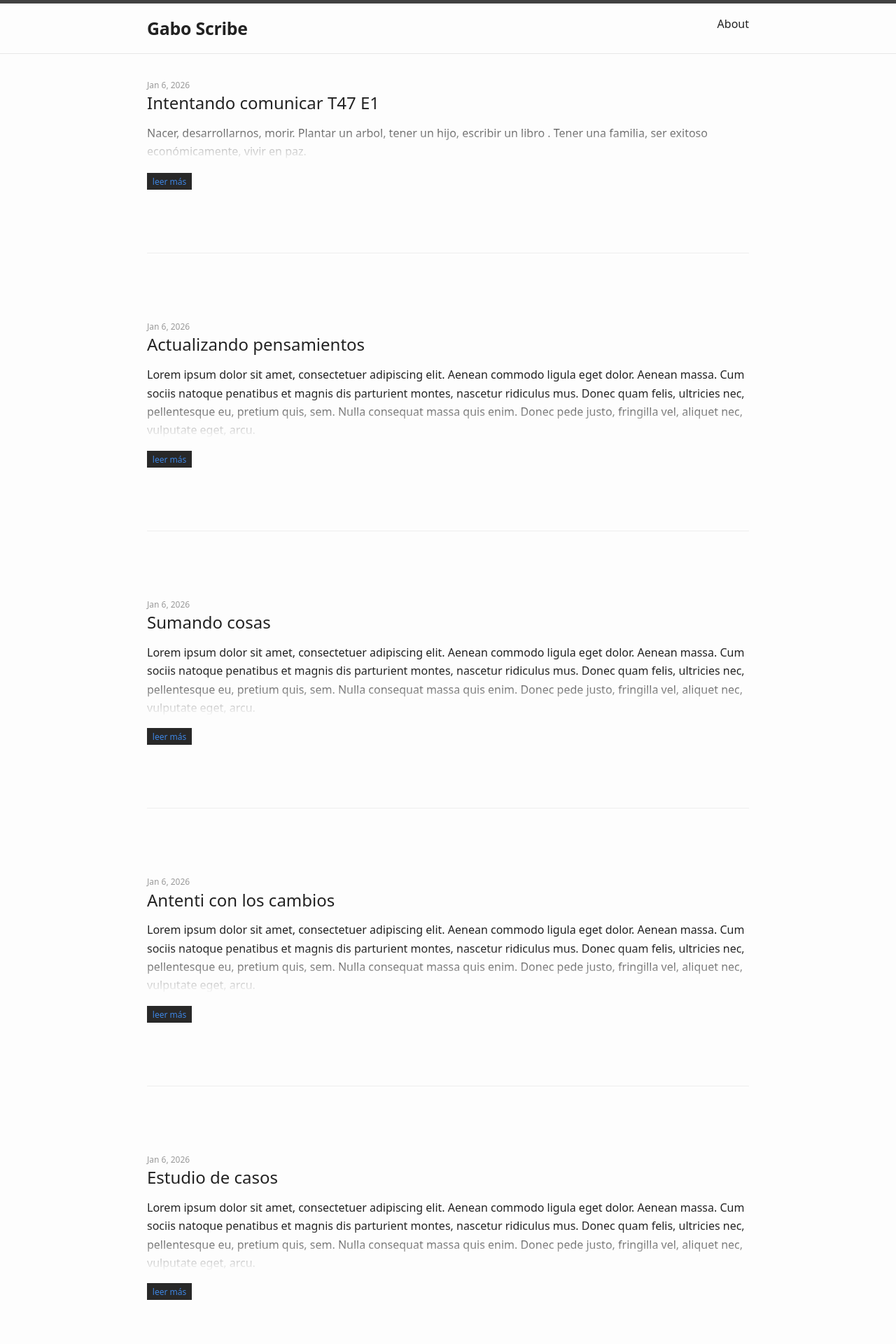
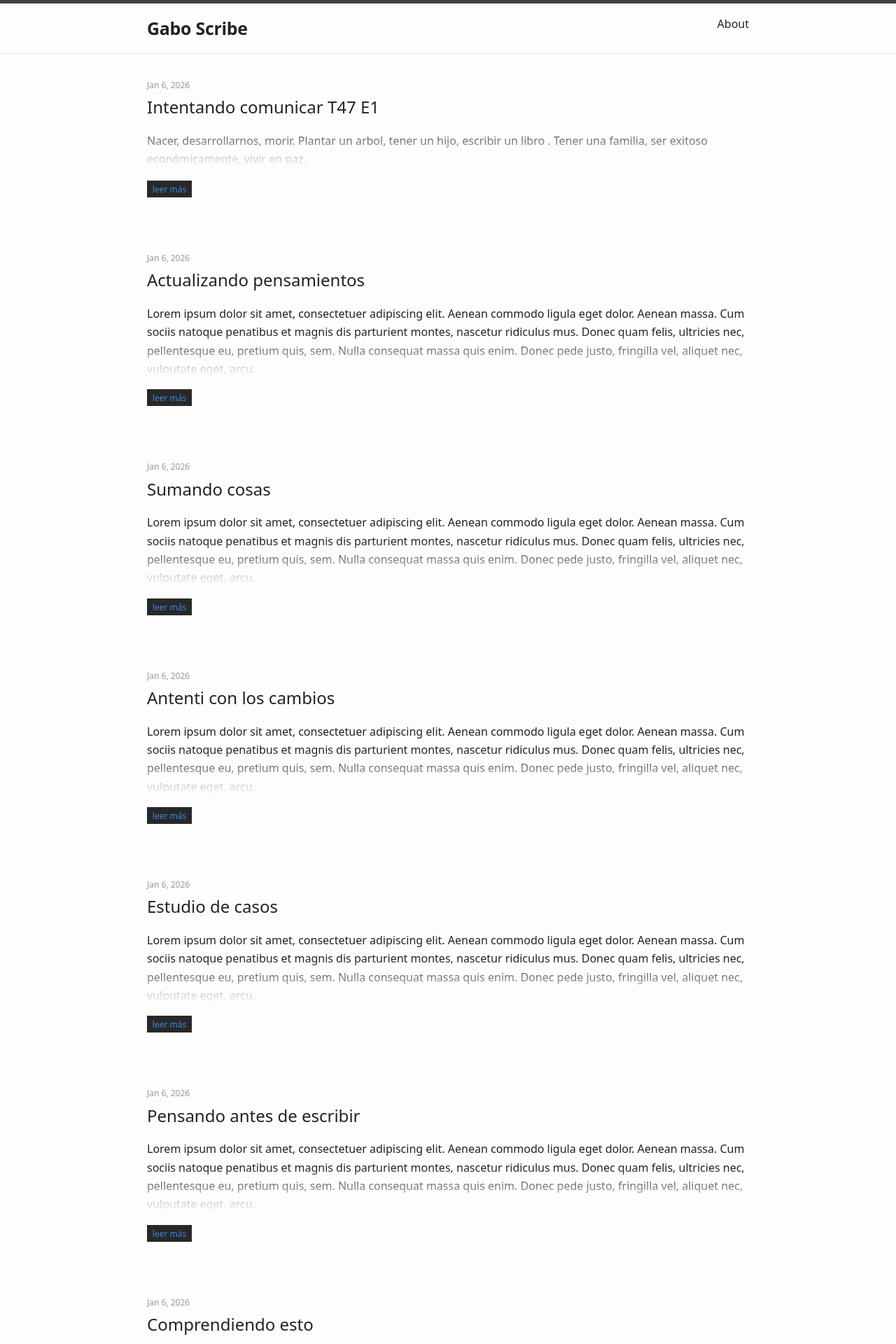
Before and after one commit to gsplay/blog, a Jekyll site: the page built from index.markdown, in a window 1280 px wide. Shown: the top 1920 px of the page at 70% size. Built offline with Jekyll 4.4.1, drawn with Linux system fonts in a browser that asks for light colours.

Commit message:
Revert "primer cambio de css"
This reverts commit 694f14aaa534ad7635785ef5b04b08b5118919ad.

```diff
--- a/_sass/minima/_layout.scss
+++ b/_sass/minima/_layout.scss
@@ -217,11 +217,6 @@
 .post-link:hover {
   text-decoration: underline;
 }
-.post-link {
-  line-height: 1.2;
-  margin-bottom: 0.4rem;
-}
-
 
 
 
@@ -273,11 +268,8 @@
 }
 
 .post-list > li {
-  margin-bottom: $spacing-unit * 3;
-  padding-bottom: $spacing-unit * 3;
-  border-bottom: 1px solid rgba(0,0,0,0.06);
+  margin-bottom: $spacing-unit * 2.4;
 }
-
 
 
 .post-list li p {
```
